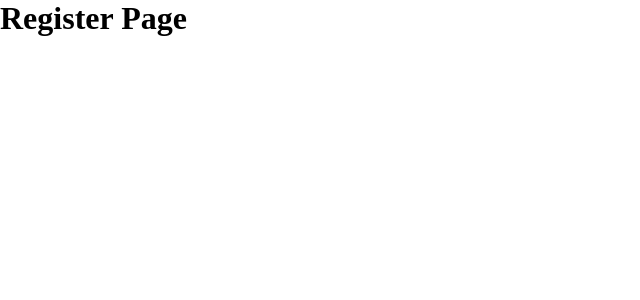
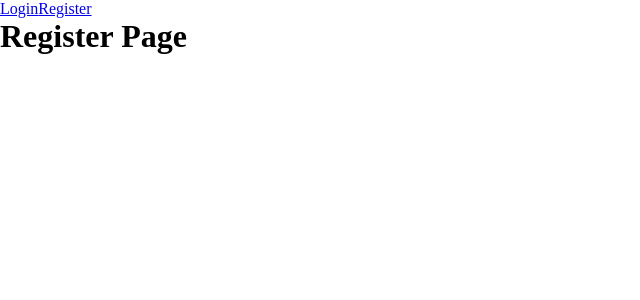
Before and after one commit to greglock1997/trainingPortalProject, a React (Vite) app: page /register in a window 1280 px wide. Shown: the top 300 px of the page, without its empty margins (0-640 px from the left). Built offline with nearby package versions, Linux system fonts and the light colour scheme.

Commit message:
Slight changes to routes

```diff
--- a/src/App.css
+++ /dev/null
@@ -1,5 +0,0 @@
-* {
-  margin: 0;
-  border: 0;
-  box-sizing: border-box;
-}
--- /dev/null
+++ b/src/assets/styles/login.css
@@ -0,0 +1,5 @@
+* {
+    margin: 0;
+    border: 0;
+    box-sizing: border-box;
+}
--- /dev/null
+++ b/src/assets/styles/register.css
@@ -0,0 +1,9 @@
+* {
+    margin: 0;
+    border: 0;
+    box-sizing: border-box;
+}
+
+h1 {
+    color: blue;
+}
--- a/src/index.jsx
+++ b/src/index.jsx
@@ -7,6 +7,10 @@ import Register from './pages/Register.jsx'
 
 ReactDOM.createRoot(document.getElementById('root')).render(
     <BrowserRouter>
+        <header>
+            <Link to="/login">Login</Link>
+            <Link to="/register">Register</Link>
+        </header>
         <Routes>
             <Route path="/login" element={<Login />} />
             <Route path="/register" element={<Register />} />
--- a/src/pages/Login.jsx
+++ b/src/pages/Login.jsx
@@ -1,4 +1,4 @@
-import '../App.css'
+import '../assets/styles/login.css'
 
 function Login() {
   return (
--- a/src/pages/Register.jsx
+++ b/src/pages/Register.jsx
@@ -1,4 +1,4 @@
-import '../App.css'
+import '../assets/styles/login.css'
 
 function Register() {
   return (
```
